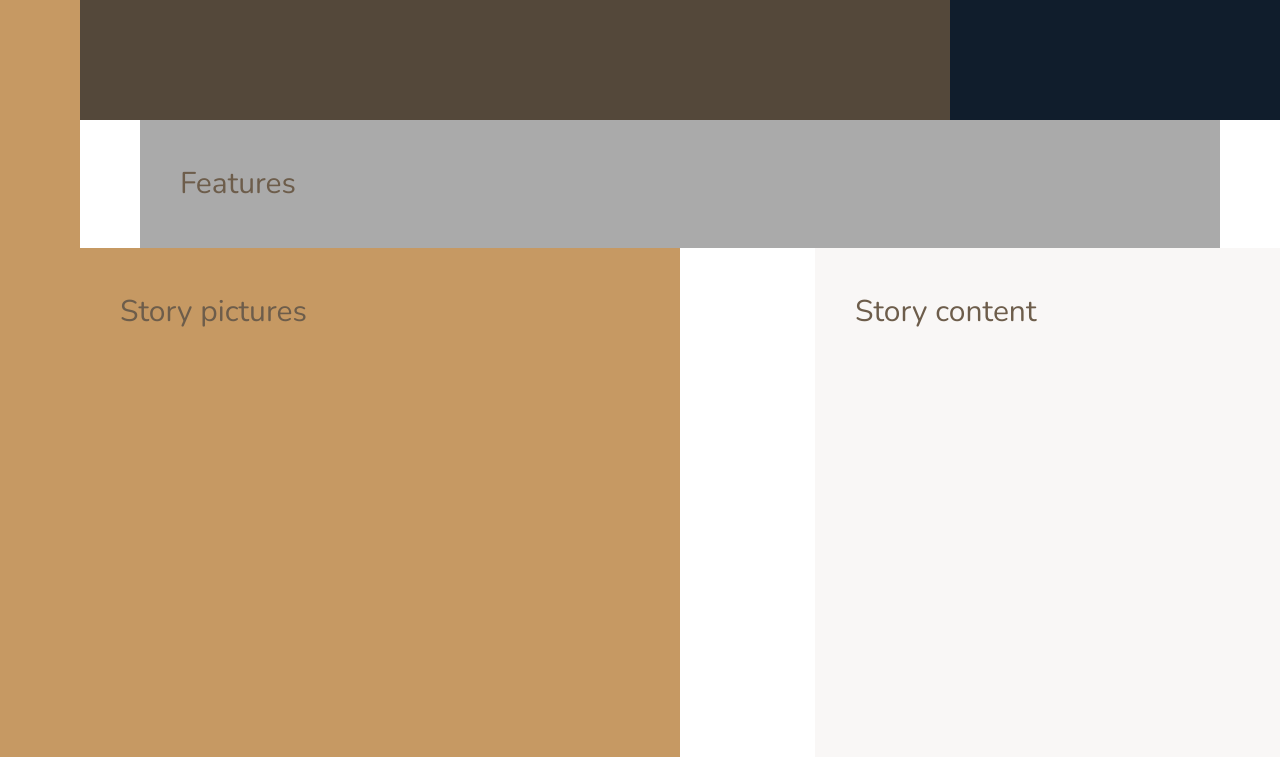
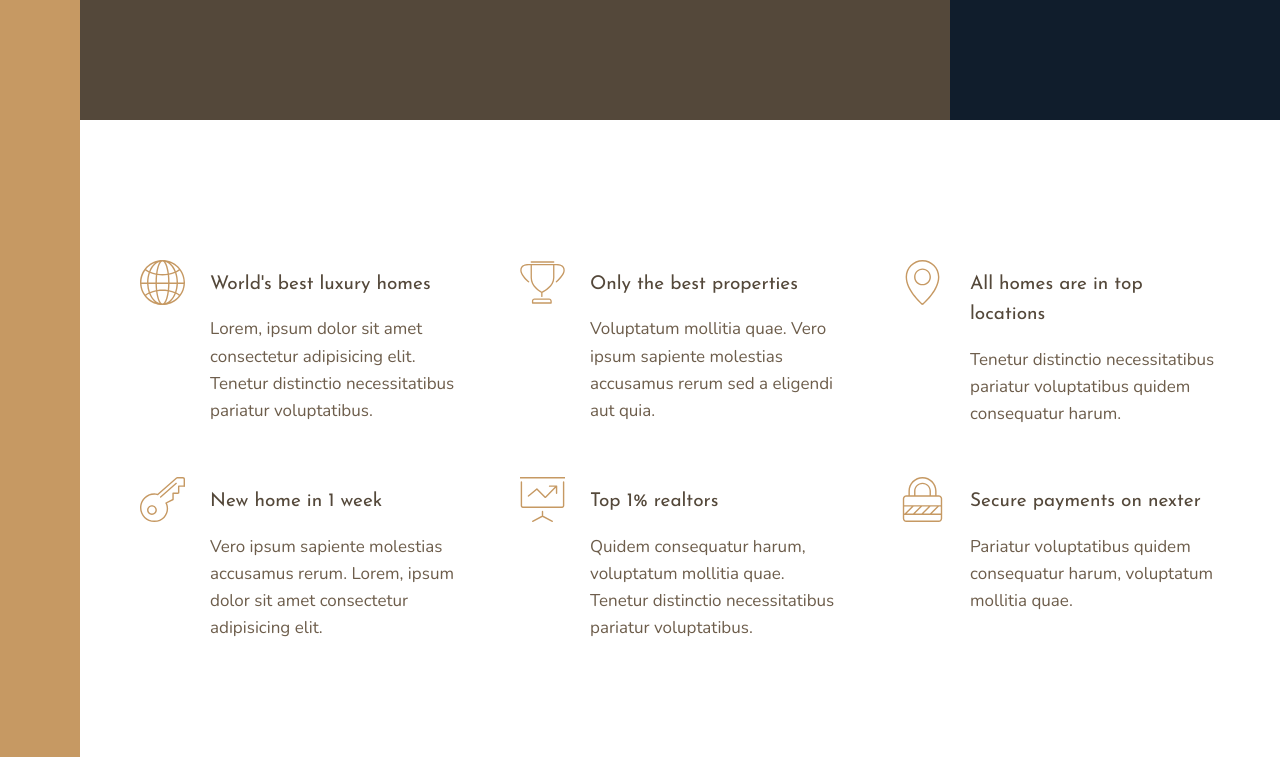
Before and after one commit to TanyaSeagull/Nexter, a website: page index.html in a window 1280 px wide. Shown: the part 520-1277 px from the top of the page. Drawn offline with nearby package versions, Linux system fonts and the light colour scheme.

Commit message:
Building the Features Section

```diff
--- a/index.html
+++ b/index.html
@@ -25,7 +25,53 @@
         </div>
 
         <section class="features">
-            Features
+            <div class="feature">
+                <svg class="feature__icon">
+                    <use xlink:href="img/sprite.svg#icon-global"></use>
+                </svg>
+                <h4 class="heading-4 heading-4--dark">World's best luxury homes</h4>
+                <p class="feature__text">Lorem, ipsum dolor sit amet consectetur adipisicing elit. Tenetur distinctio necessitatibus pariatur voluptatibus.</p>
+            </div>
+
+            <div class="feature">
+                <svg class="feature__icon">
+                    <use xlink:href="img/sprite.svg#icon-trophy"></use>
+                </svg>
+                <h4 class="heading-4 heading-4--dark">Only the best properties</h4>
+                <p class="feature__text">Voluptatum mollitia quae. Vero ipsum sapiente molestias accusamus rerum sed a eligendi aut quia.</p>
+            </div>
+
+            <div class="feature">
+                <svg class="feature__icon">
+                    <use xlink:href="img/sprite.svg#icon-map-pin"></use>
+                </svg>
+                <h4 class="heading-4 heading-4--dark">All homes are in top locations</h4>
+                <p class="feature__text">Tenetur distinctio necessitatibus pariatur voluptatibus quidem consequatur harum.</p>
+            </div>
+
+            <div class="feature">
+                <svg class="feature__icon">
+                    <use xlink:href="img/sprite.svg#icon-key"></use>
+                </svg>
+                <h4 class="heading-4 heading-4--dark">New home in 1 week</h4>
+                <p class="feature__text">Vero ipsum sapiente molestias accusamus rerum. Lorem, ipsum dolor sit amet consectetur adipisicing elit.</p>
+            </div>
+
+            <div class="feature">
+                <svg class="feature__icon">
+                    <use xlink:href="img/sprite.svg#icon-presentation"></use>
+                </svg>
+                <h4 class="heading-4 heading-4--dark">Top 1% realtors</h4>
+                <p class="feature__text">Quidem consequatur harum, voluptatum mollitia quae. Tenetur distinctio necessitatibus pariatur voluptatibus.</p>
+            </div>
+
+            <div class="feature">
+                <svg class="feature__icon">
+                    <use xlink:href="img/sprite.svg#icon-lock"></use>
+                </svg>
+                <h4 class="heading-4 heading-4--dark">Secure payments on nexter</h4>
+                <p class="feature__text">Pariatur voluptatibus quidem consequatur harum, voluptatum mollitia quae.</p>
+            </div>
         </section>
 
         <div class="story__pictures">
--- a/sass/_base.scss
+++ b/sass/_base.scss
@@ -24,7 +24,7 @@ $font-display: 'Josefin Sans', sans-serif;
 
 html {
     box-sizing: border-box;
-    font-size: 62.5%;  //10px/16px=62.5% - 1rem=10px
+    font-size: 62.5%; // 10px/16px = 62.5% -> 1rem = 10px
 }
 
 body {
@@ -36,12 +36,7 @@ body {
 
 .container {
     display: grid;
-    grid-template-rows: 80vh min-content 40vw min-content min-content min-content;
-    grid-template-columns: [sidebar-start] 8rem [sidebar-end full-start] minmax(6rem, 1fr) [center-start]
-                            repeat(8, [col-start] minmax(min-content, 14rem) [col-end]) [center-end] minmax(6rem, 1fr) [full-end];
+    grid-template-rows: 80vh min-content 40vw repeat(3, min-content);
+    grid-template-columns: [sidebar-start] 8rem [sidebar-end full-start] minmax(6rem, 1fr) [center-start] repeat(8, [col-start] minmax(min-content, 14rem) [col-end]) [center-end] minmax(6rem, 1fr) [full-end];
 
-    & > * {
-        padding: 40px;
-        font-size: 3rem;
-    }
 }
--- a/sass/_features.scss
+++ b/sass/_features.scss
@@ -1,4 +1,31 @@
 .features {
-    background-color: $color-grey-light-2;
     grid-column: center-start / center-end;
+
+    margin: 15rem 0;
+
+    display: grid;
+    grid-template-columns: repeat(auto-fit, minmax(25rem, 1fr));
+    grid-gap: 6rem;
+    align-items: start;
+
 }
+
+.feature {
+    display: grid;
+    grid-template-columns: min-content 1fr;
+    row-gap: 1.5rem;
+    column-gap: 2.5rem;
+    align-items: start;
+
+    &__icon {
+        fill: $color-primary;
+        width: 4.5rem;
+        height: 4.5rem;
+        grid-row: 1 / span 2;
+        transform: translateY(-1rem);
+    }
+
+    &__text {
+        font-size: 1.7rem;
+    }
+}
--- a/sass/_typography.scss
+++ b/sass/_typography.scss
@@ -0,0 +1,24 @@
+%heading {
+    font-family: $font-display;
+    font-weight: 400;
+}
+
+.heading-1 {
+    @extend %heading;
+}
+
+.heading-2 {
+    @extend %heading;
+}
+
+.heading-3 {
+    @extend %heading;
+}
+
+.heading-4 {
+    @extend %heading;
+    font-size: 1.9rem;
+
+    &--light { color: $color-grey-light-1; }
+    &--dark { color: $color-grey-dark-1; }
+}
```
Also changed, not shown: css/style.css.
